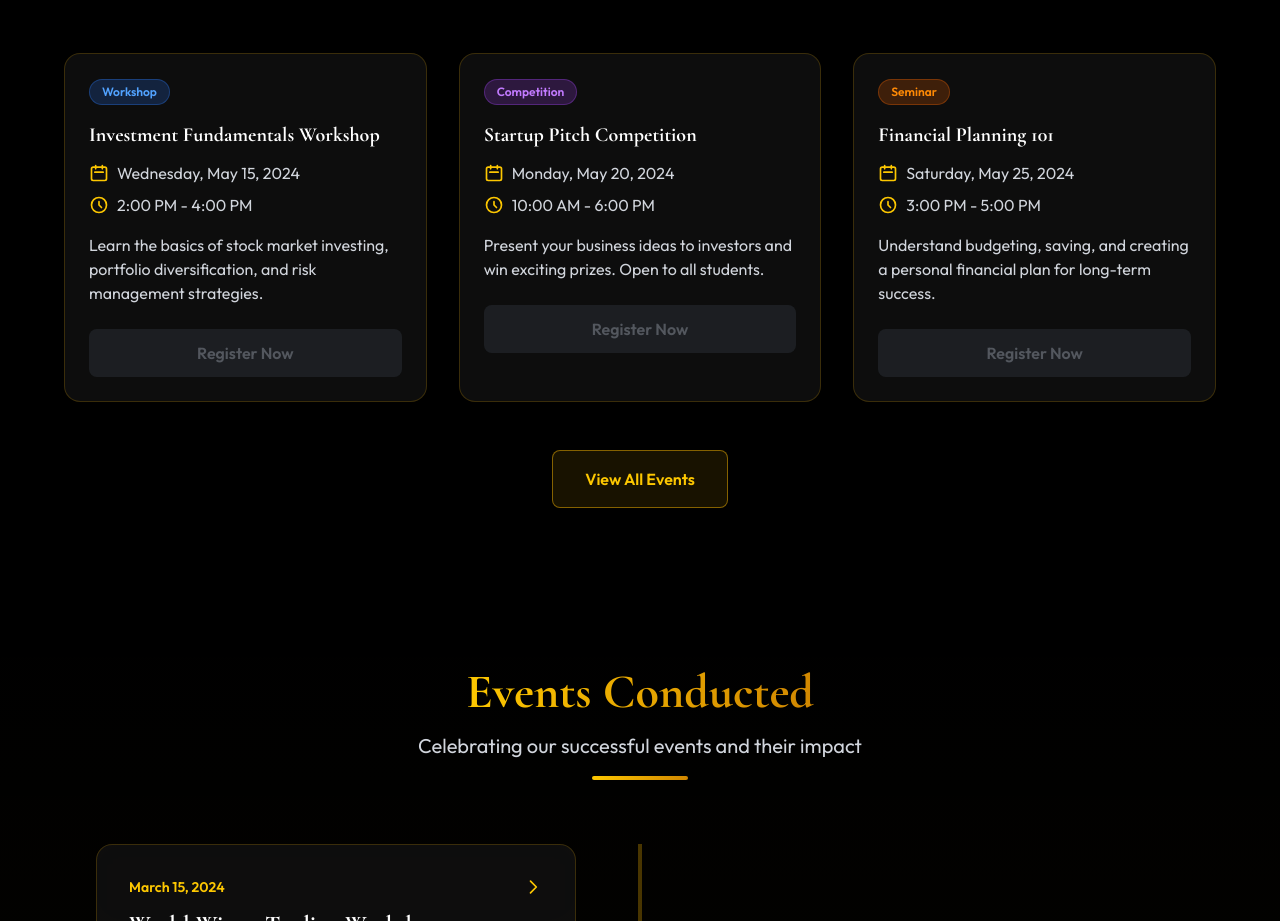
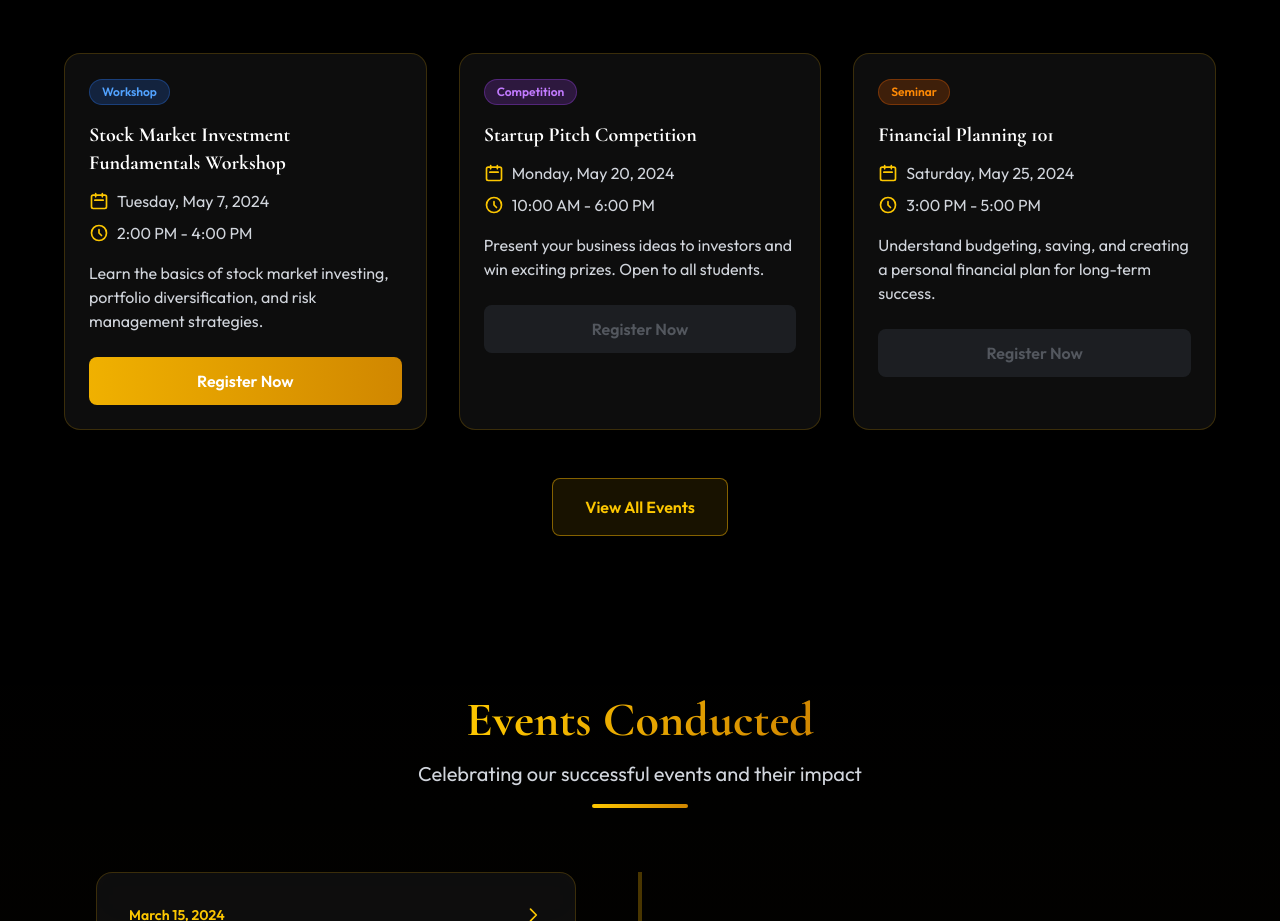
Before and after one commit to Yuktha-R2006/money-plant, a React (Vite) app: page / in a window 1280 px wide. Shown: the part 2200-3121 px from the top of the page. Built offline with nearby package versions, Linux system fonts and the light colour scheme.

Commit message:
feat: update events section

```diff
--- a/src/components/UpcomingEvents.tsx
+++ b/src/components/UpcomingEvents.tsx
@@ -14,12 +14,12 @@ export default function UpcomingEvents() {
   const [events] = useState<Event[]>([
     {
       id: 1,
-      title: "Investment Fundamentals Workshop",
-      date: "2024-05-15",
+      title: "Stock Market Investment Fundamentals Workshop",
+      date: "2024-05-7",
       time: "2:00 PM - 4:00 PM",
       description: "Learn the basics of stock market investing, portfolio diversification, and risk management strategies.",
       category: "Workshop",
-      registrationLink: ""
+      registrationLink: "https://forms.gle/eK1dx2ahcF1FqyX76"
     },
     {
       id: 2,
```
